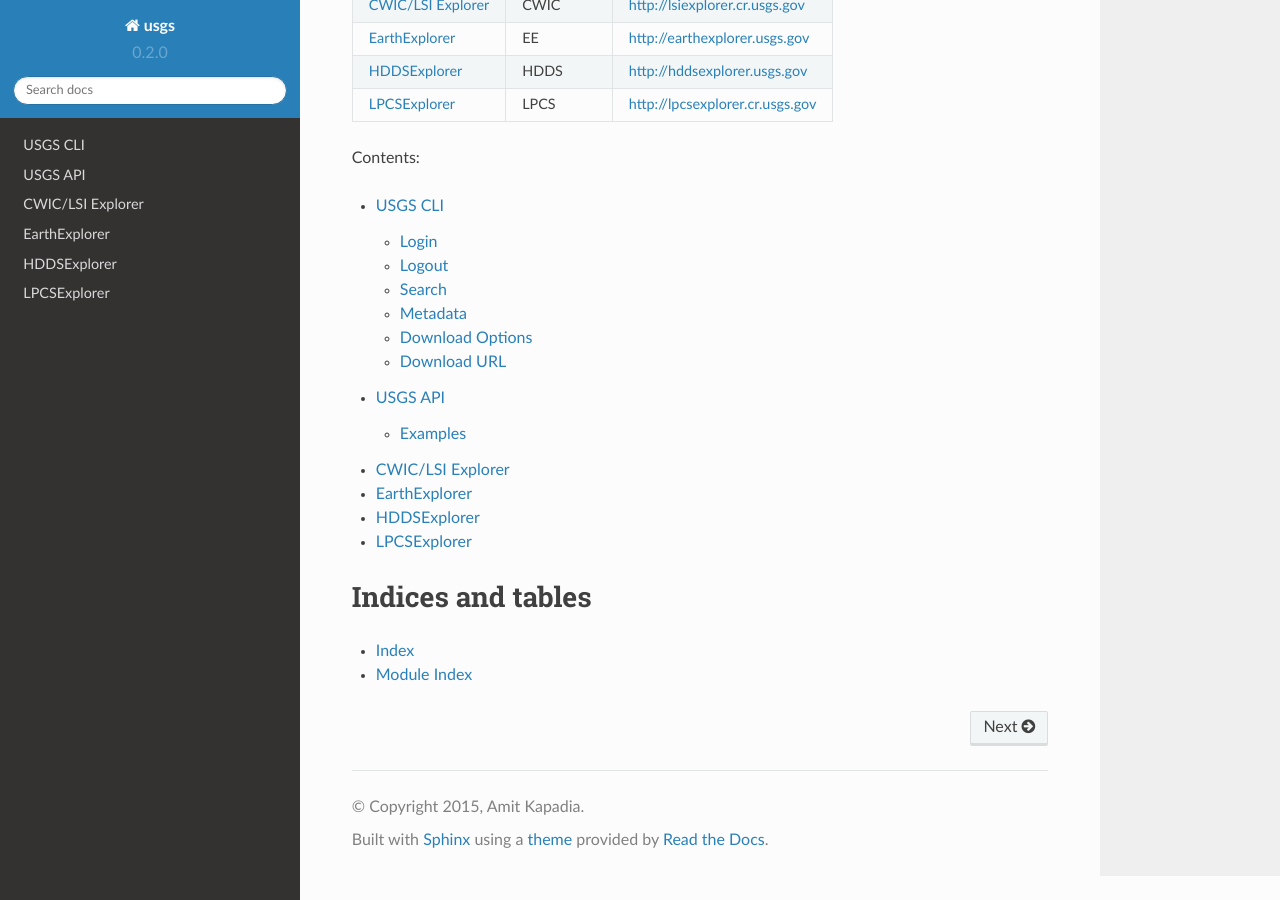
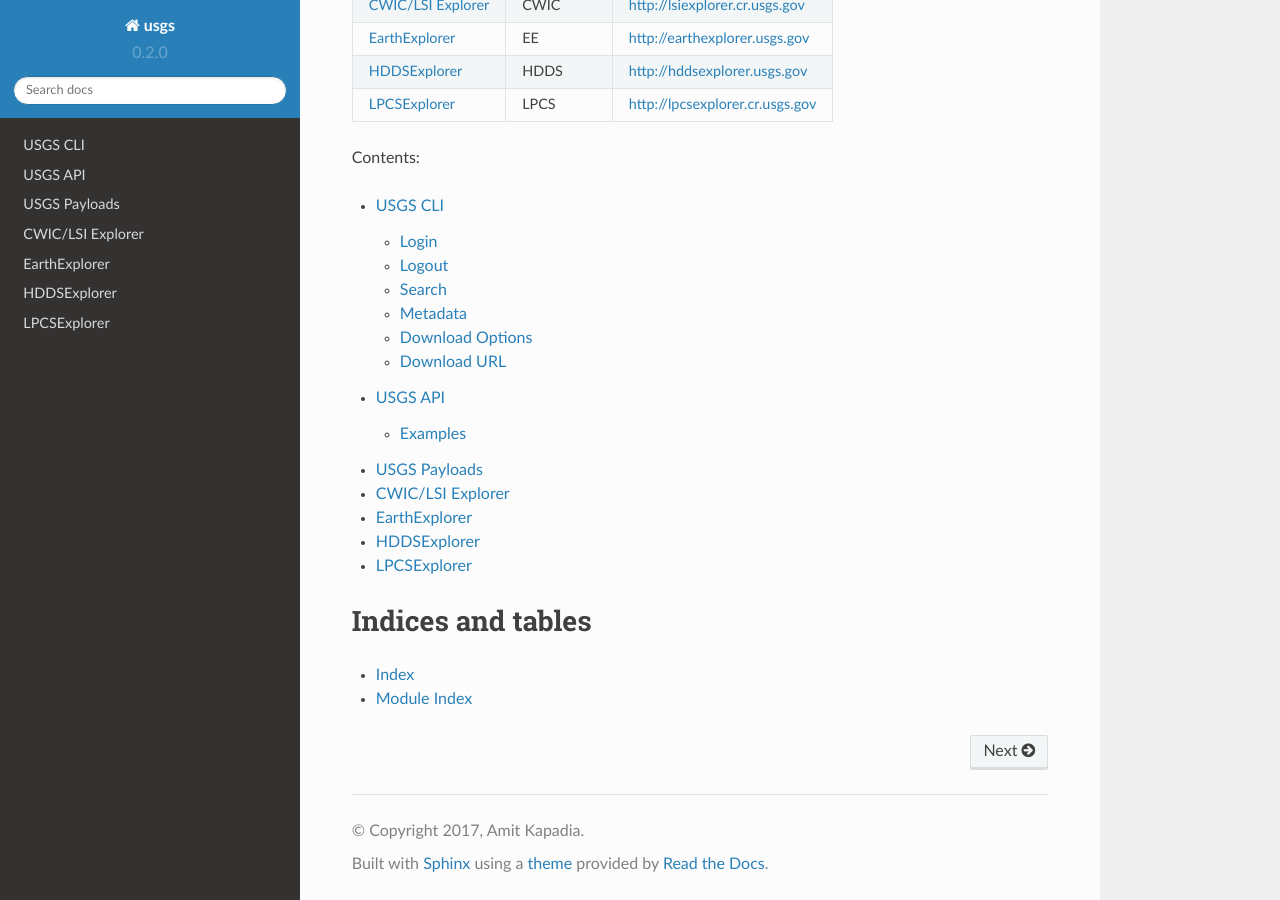
Before and after one commit to kapadia/usgs, a Sphinx documentation site: the page built from docs/index.rst, in a window 1280 px wide and 900 px high, scrolled down 2956 px. Built offline with Sphinx 7.4.7 and the Read the Docs theme 2.0.0, drawn with Linux system fonts in a browser that asks for light colours.

Commit message:
more doc updates

```diff
--- a/docs/conf.py
+++ b/docs/conf.py
@@ -54,7 +54,7 @@
 
 # General information about the project.
 project = u'usgs'
-copyright = u'2015, Amit Kapadia'
+copyright = u'2017, Amit Kapadia'
 
 # The version info for the project you're documenting, acts as replacement for
 # |version| and |release|, also used in various other places throughout the
--- a/docs/reference/payloads.rst
+++ b/docs/reference/payloads.rst
@@ -2,5 +2,8 @@
 
 .. payloads:
 
+USGS Payloads
+=============
+
 .. automodule:: usgs.payloads
 	:members:
```
